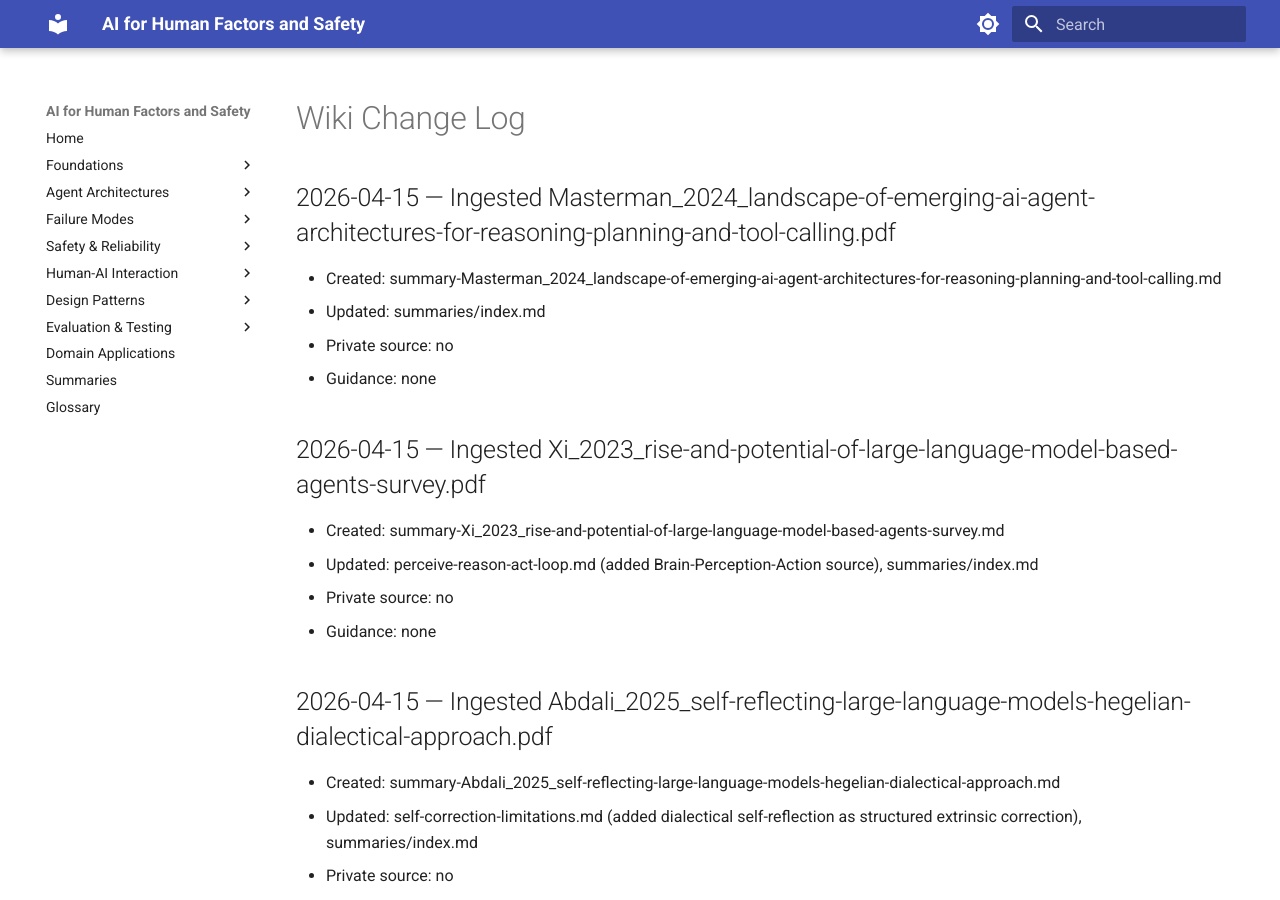
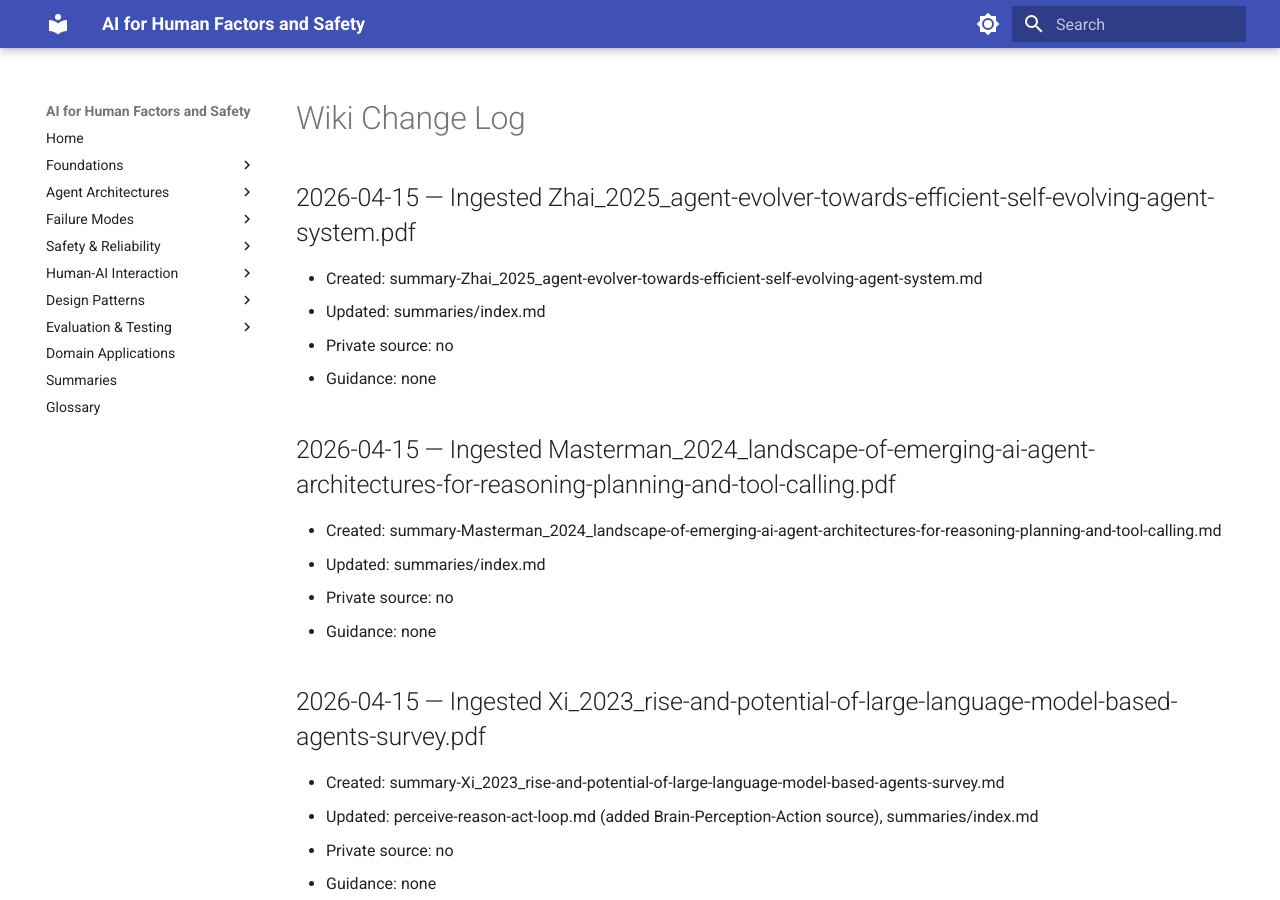
Before and after one commit to michaelhil/ai-human-factors-wiki, an MkDocs documentation site: the page built from wiki/log.md, in a window 1280 px wide and 900 px high. Built offline with MkDocs 1.6.1 and Material for MkDocs 9.7.7, drawn with Linux system fonts in a browser that asks for light colours.

Commit message:
Ingest Zhai 2025 (AgentEvolver: self-evolving agent system)
Co-Authored-By: Claude Opus 4.6 (1M context) <noreply@anthropic.com>

```diff
--- a/wiki/log.md
+++ b/wiki/log.md
@@ -1,4 +1,10 @@
 # Wiki Change Log
+
+## 2026-04-15 — Ingested Zhai_2025_agent-evolver-towards-efficient-self-evolving-agent-system.pdf
+- Created: summary-Zhai_2025_agent-evolver-towards-efficient-self-evolving-agent-system.md
+- Updated: summaries/index.md
+- Private source: no
+- Guidance: none
 
 ## 2026-04-15 — Ingested Masterman_2024_landscape-of-emerging-ai-agent-architectures-for-reasoning-planning-and-tool-calling.pdf
 - Created: summary-Masterman_2024_landscape-of-emerging-ai-agent-architectures-for-reasoning-planning-and-tool-calling.md
```
Also changed, not shown: wiki/summaries/index.md (+2 -0 lines), wiki/summaries/summary-Zhai_2025_agent-evolver-towards-efficient-self-evolving-agent-system.md (added, +45 -0 lines).
